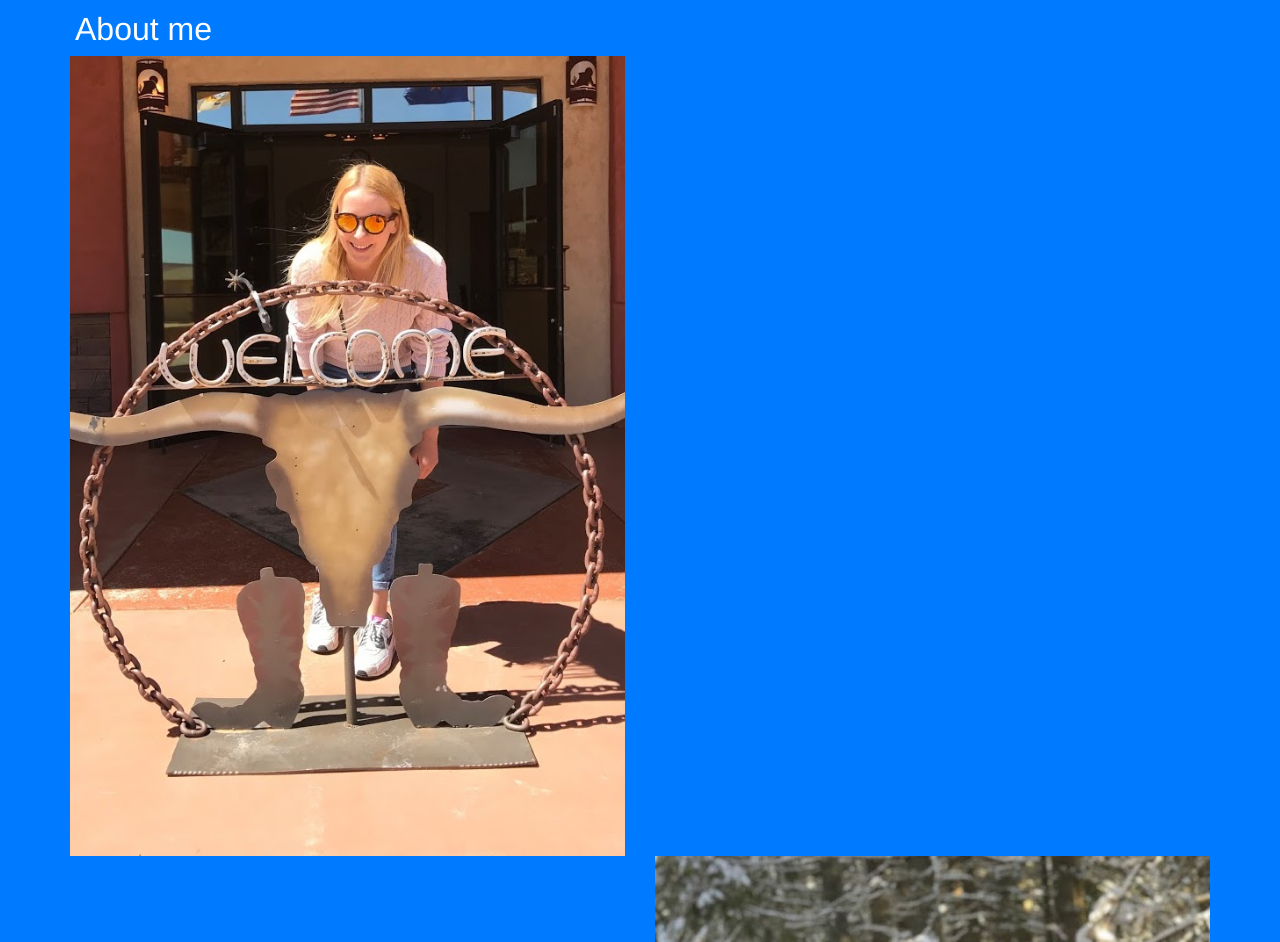
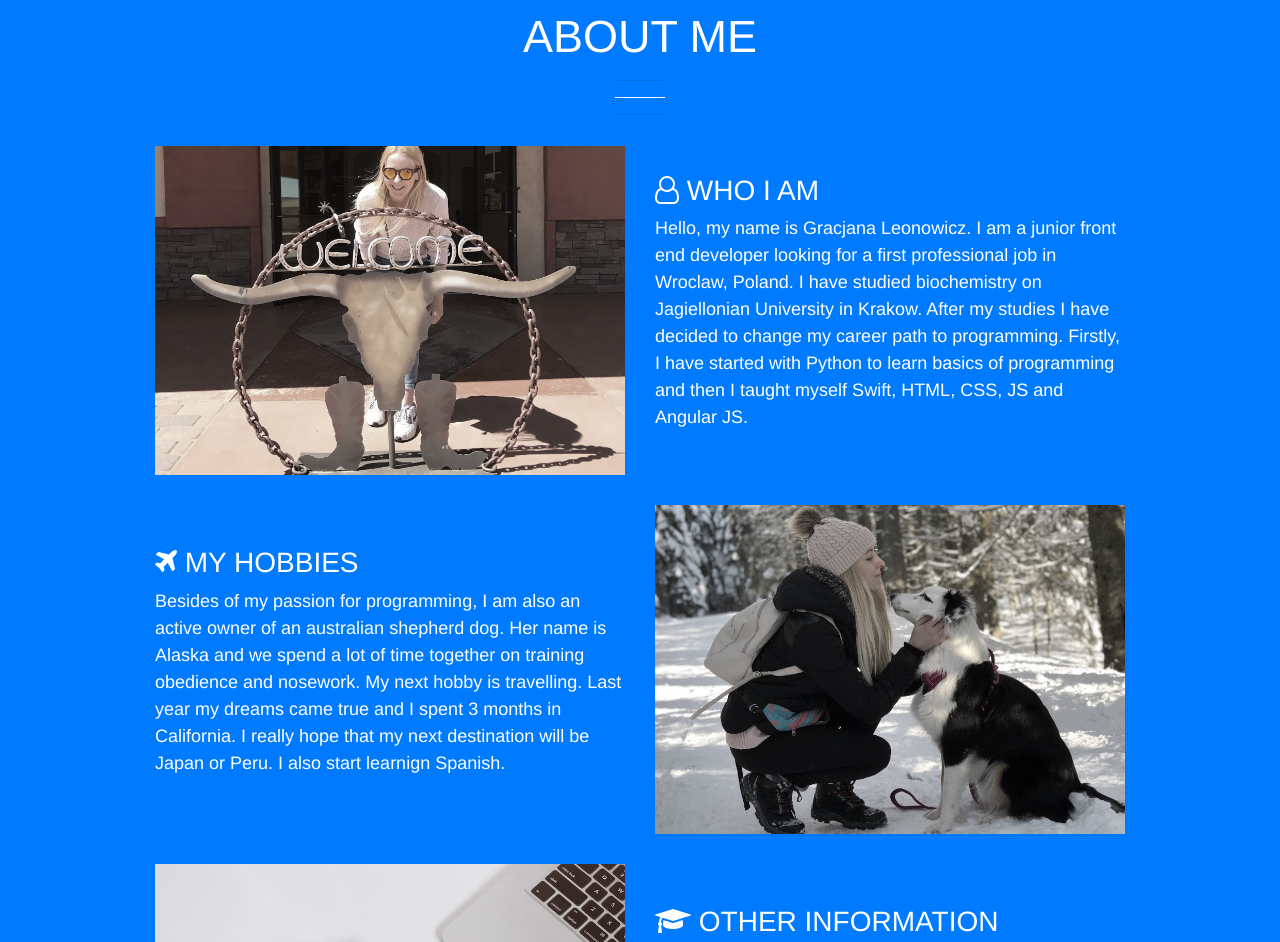
Before and after one commit to gracka92/gracka92.github.io, a website with bundled scripts: page startbootstrap-creative-gh-pages/index.html in a window 1280 px wide. Shown: the part 860-1802 px from the top of the page. Built offline with nearby package versions, Linux system fonts and the light colour scheme.

Commit message:
reworked about me section

```diff
--- a/startbootstrap-creative-gh-pages/css/creative.css
+++ b/startbootstrap-creative-gh-pages/css/creative.css
@@ -15,6 +15,10 @@ hr {
 }
 
 hr.light {
+  border-color: #fff;
+}
+
+#hr-about {
   border-color: #fff;
 }
 
@@ -40,16 +44,53 @@ h6 {
 
 .image {
   width: 100%;
-  height: 50em;
   background-size: cover;
   background-position: center center;
+  padding-bottom: 70%;
+  -webkit-transition: all 0.5s;
+  -moz-transition: all 0.5s;
+  transition: all 0.5s;
+  -webkit-filter: grayscale(60%); /* Safari 6.0 - 9.0 */
+  filter: grayscale(60%);
 }
 
-#aboutgracja {
+.image:hover {
+    -webkit-filter: none; /* Safari 6.0 - 9.0 */
+    filter: none;
+}
+
+.col-lg-6 {
+  padding-top: 15px;
+  padding-bottom: 15px;
+}
+
+.textaboutme {
   color: white;
   font-family: 'Helvetica Neue';
-  margin-left: 20px;
+  font-size: 18px;
+}
 
+.textaboutme h3 {
+  text-transform: uppercase;
+}
+
+.centeredvert {
+  display: flex;
+  align-items: center;
+}
+
+#about-gracja {
+  color: white;
+  font-family: 'Helvetica Neue';
+  margin: auto;
+  text-align: center;
+  font-size: 45px;
+  text-transform: uppercase;
+}
+
+#row-about {
+  max-width: 1000px;
+  margin: auto;
 }
 
 
--- a/startbootstrap-creative-gh-pages/index.html
+++ b/startbootstrap-creative-gh-pages/index.html
@@ -74,23 +74,26 @@
 <!-- About me -->
 <section class="bg-primary" id="about">
   <div class="row">
-    <h2 id="aboutgracja"> About me </h2>
+    <h2 id="about-gracja"> About me </h2>
   </div>
+  <hr>
+  <hr class="light">
+  <hr>
 
-  <div class="row">
+  <div class="row" id="row-about">
       <div class="col-lg-6 col-sm-12">
-        <div class="thumbnail">
-          <div class="image bg-me"></div>
-        </div>
+        <div class="image bg-me"></div>
       </div>
-      <div class="col-lg-6 col-sm-12">
-        <div class="thumbnail">
-          <div class="image image2"></div>
-        </div>
+      <div class="col-lg-6 col-sm-12 centeredvert">
+          <div class="textaboutme">
+            <h3><i class="fa fa-user-o"></i> Who I am</h3>
+            <p>Hello, my name is Gracjana Leonowicz. I am a junior front end developer looking for a first professional job in Wroclaw, Poland. I have studied biochemistry on Jagiellonian University in Krakow. After my studies I have decided to change my career path to programming. Firstly, I have started with Python to learn basics of programming and then I taught myself Swift, HTML, CSS, JS and Angular JS.</p>
+          </div>
       </div>
-      <div class="col-lg-6 col-sm-12">
-        <div class="thumbnail">
-          <div class="image image3"></div>
+      <div class="col-lg-6 col-sm-12 centeredvert">
+        <div class="textaboutme">
+          <h3><i class="fa fa-plane"></i> My hobbies</h3>
+          <p>Besides of my passion for programming, I am also an active owner of an australian shepherd dog. Her name is Alaska and we spend a lot of time together on training obedience and nosework. My next hobby is travelling. Last year my dreams came true and I spent 3 months in California. I really hope that my next destination will be Japan or Peru. I also start learnign Spanish. </p>
         </div>
       </div>
       <div class="col-lg-6 col-sm-12">
@@ -103,57 +106,20 @@
           <div class="image bg-facts"></div>
         </div>
       </div>
-      <div class="col-lg-6 col-sm-12">
+      <div class="col-lg-6 col-sm-12 centeredvert">
+        <div class="textaboutme">
+          <h3> <i class="fa fa-graduation-cap"> </i> Other information</h3>
+          <ul class="list-unstyled">
+            <li><span class="color-main">Programming:</span> Apart from HTML, CSS and JS (jQuery) at times I've started working with Angular.JS. </li>
+            <li><span class="color-main">Education:</span> My Master grade is 5.0. I participated in a lot of student research projects and internships. I was an active member of the Student Scientific Club of Biochemistry "N.zyme".</li>
+            <li><span class="color-main">Languages:</span> I speak and write Polish and English!</li>
+          </ul>
+        </div>
 
     </div>
   </div>
 </section>
 
-    <!-- <section class="bg-primary" id="about">
-        <div class="row">
-            <section class="container about-me" id="about-me">
-                <div class="row">
-                    <h2>About me</h2>
-                </div>
-
-                <div class="row feats-row">
-                    <div class="col-md-6 feats-container">
-                        <section>
-                            <h3>Who I am</h3>
-                            <p>Hello, my name is Gracjana Leonowicz. I am a junior front end developer looking for a first professional job in Wroclaw, Poland. I have studied biochemistry on Jagiellonian University in Krakow. After my studies I decided to change my career path to programming. Firstly, I have started with Python to learn basics of programming and then I taught myself Swift, HTML, CSS, JS and Angular JS. Especially I have used Codecademy and Udemy courses. Also I am an active member in the facebook group "Programuj dziewczyno" that collects women from the IT business. I am the type of person who fights to the very end and gives my passions with all my heart. Programming gives me great pleasure and, above all, ensures continuous personal development, which is very important to me.</p>
-                        </section>
-                    </div>
-                    <div class="col-md-6 feat-bg bg-me visible-xs visible-sm"></div>
-                </div>
-
-                <div class="row feats-row">
-                    <div class="col-md-6 feat-bg bg-whatido visible-xs visible-sm">
-                    </div>
-                    <div class="col-md-6 feats-container">
-                        <section>
-                            <h3>My hobbies</h3>
-                            <p>Besides of my passion for programming, I am also an active owner of my first australian shepherd dog. Her name is Alaska and we spend a lot of time together on training obedience and nosework. There is also time for fun. My next hobby is travelling. Last year my dreams came true and I spent 3 months in California. It was a really good experience, to meet people from around the world, taste the cuisine and see special places there. I really hope that my next destination will be Japan or Peru. Now I am learnign Spanish. </p>
-                        </section>
-                    </div>
-                </div>
-
-                <div class="row feats-row">
-                    <div class="col-md-6 feats-container">
-                        <section>
-                            <h3>Other information</h3>
-                            <ul class="list-unstyled">
-                                <li><span class="color-main">Programming:</span> Apart from HTML, CSS and JS (jQuery) at times I've started working with Angular.JS. </li>
-                                <li><span class="color-main">Education:</span> My Master grade is 5.0. I participated in a lot of student research projects and internships. I was an active member of the Student Scientific Club of Biochemistry "N.zyme".</li>
-                                <li><span class="color-main">Languages:</span> I speak and write Polish and English!</li>
-                            </ul>
-                        </section>
-                    </div>
-                    <div class="col-md-6 feat-bg bg-facts "></div>
-                </div>
-
-            </section>
-        </div>
-    </section> -->
 
 <!-- My tools -->
     <section id="services">
@@ -296,7 +262,7 @@
         </div>
         <div class="row">
           <div class="col-lg-4 ml-auto text-center">
-            <i class="fa fa-phone fa-3x mb-3 sr-contact"></i>
+            <i class="fa fa-skype fa-3x mb-3 sr-contact"></i>
             <p>+48 883191718</p>
           </div>
           <div class="col-lg-4 mr-auto text-center">
```
